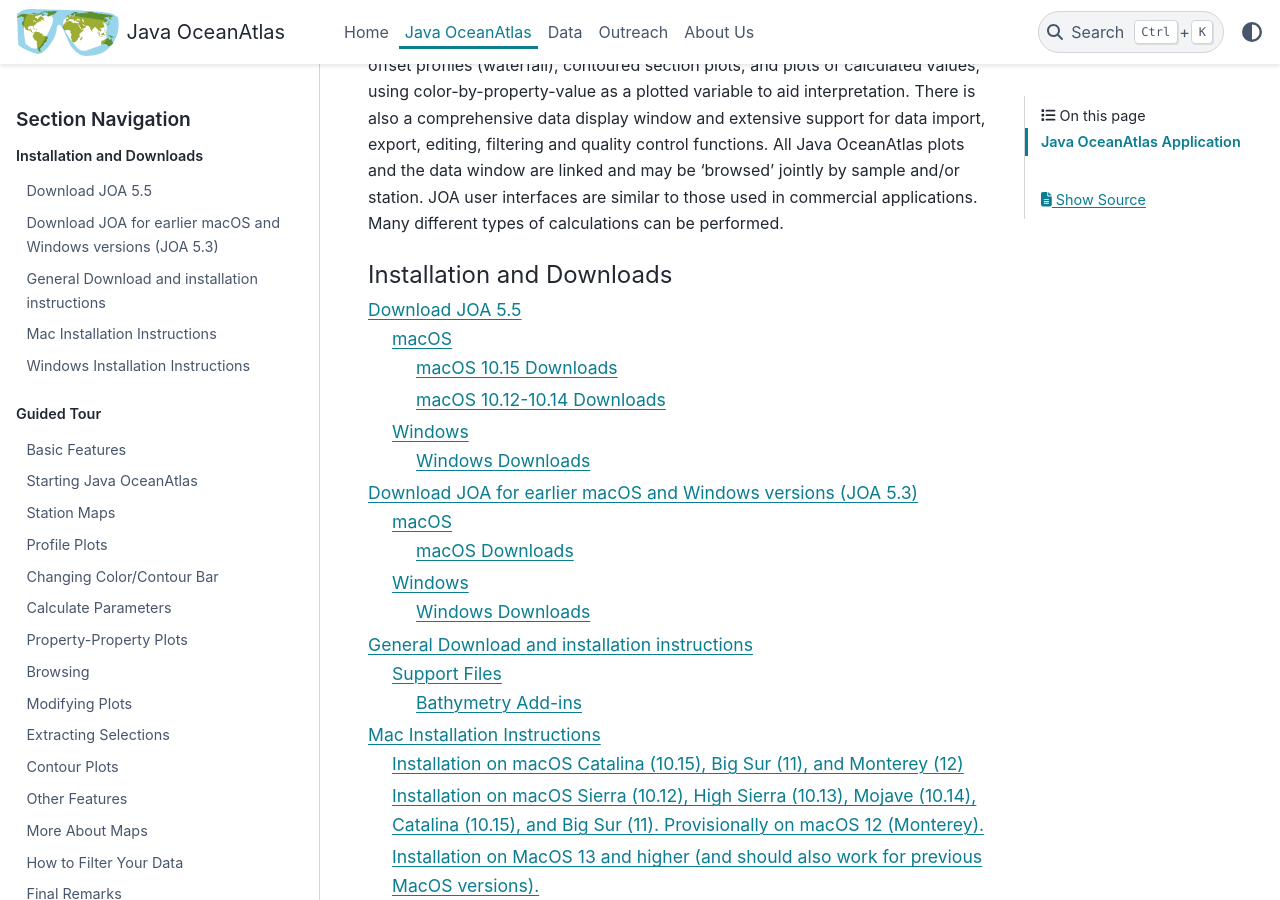
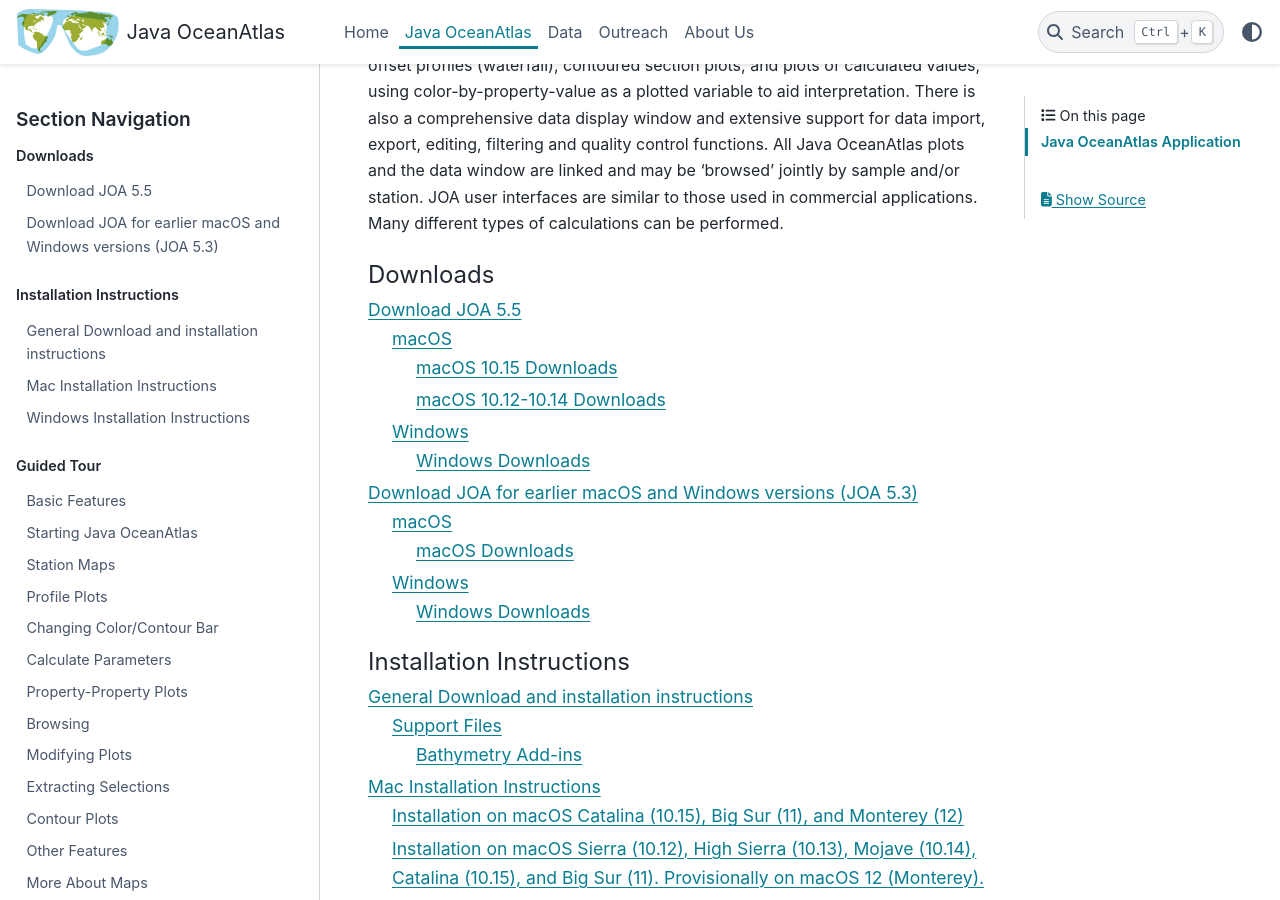
Before and after one commit to OceanAtlas/joa-sphinx, a Sphinx documentation site: the page built from docs/joa/index.md, in a window 1280 px wide and 900 px high, scrolled down 344 px. Built offline with Sphinx 7.4.7 and the PyData theme 0.15.4, drawn with Linux system fonts in a browser that asks for light colours.

Commit message:
separate the download and instruction links on the sidebar

````diff
--- a/docs/joa/index.md
+++ b/docs/joa/index.md
@@ -5,10 +5,15 @@
 Java OceanAtlas (JOA) is a Java application for Windows and MacOS which provides an ad hoc (rather than pre-set) graphic exploration environment optimized to examine and plot oceanographic profile data. JOA works with any pressure- or depth-indexed data. Plots include property-property plots, maps, offset profiles (waterfall), contoured section plots, and plots of calculated values, using color-by-property-value as a plotted variable to aid interpretation. There is also a comprehensive data display window and extensive support for data import, export, editing, filtering and quality control functions. All Java OceanAtlas plots and the data window are linked and may be ‘browsed’ jointly by sample and/or station. JOA user interfaces are similar to those used in commercial applications. Many different types of calculations can be performed.
 
 ```{toctree}
-:caption: Installation and Downloads
+:caption: Downloads
 
 installation/joa5.5
 installation/joa5.3
+```
+
+```{toctree}
+:caption: Installation Instructions
+
 installation/general_installation_instructions
 installation/mac_specific_installation_instructions
 installation/windows_specific_installation_instructions
````
